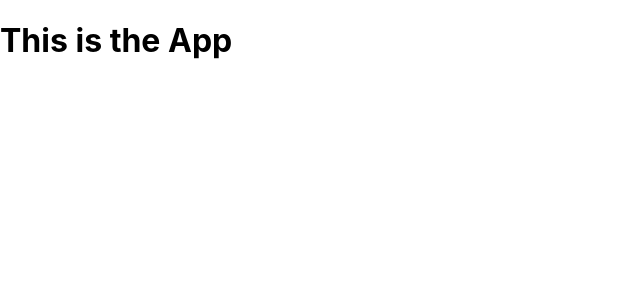
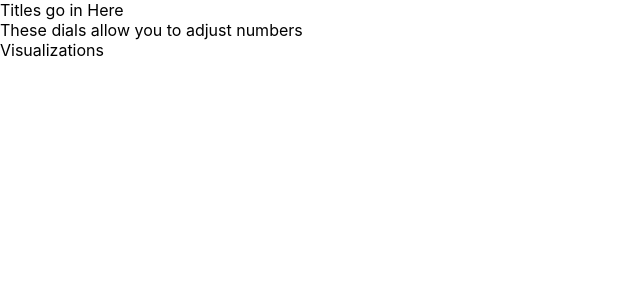
Before and after one commit to 256-io/dashboard, a React (Create React App) app: page / in a window 1280 px wide. Shown: the top 300 px of the page, without its empty margins (0-640 px from the left). Built offline with nearby package versions, Linux system fonts and the light colour scheme.

Commit message:
Initial layout skeleton

```diff
--- /dev/null
+++ b/src/App/dials/index.tsx
@@ -0,0 +1,11 @@
+import React from 'react';
+
+const Dials = () => {
+  return (
+    <div>
+      These dials allow you to adjust numbers
+    </div>
+  );
+};
+
+export default Dials;
--- a/src/App/index.tsx
+++ b/src/App/index.tsx
@@ -1,6 +1,15 @@
-import React from 'react';
+import React, { Fragment } from 'react';
+import Titles from './titles';
+import Dials from './dials';
+import Visualizations from './visualizations';
 
 const App = () => {
-  return <h1>This is the App</h1>;
+  return (
+    <Fragment>
+      <Titles/>
+      <Dials/>
+      <Visualizations/>
+    </Fragment>
+  );
 };
 export default App;
--- /dev/null
+++ b/src/App/titles/index.tsx
@@ -0,0 +1,11 @@
+import React from 'react';
+
+const Home = () => {
+  return (
+    <div>
+      Titles go in Here
+    </div>
+  );
+};
+
+export default Home;
--- /dev/null
+++ b/src/App/visualizations/index.tsx
@@ -0,0 +1,11 @@
+import React from 'react';
+
+const Visualizations = () => {
+  return (
+    <div>
+        Visualizations
+    </div>
+  );
+};
+
+export default Visualizations;
```
Also changed, not shown: src/App/dials/test.tsx (added, +13 -0 lines), src/App/test.tsx (+15 -3 lines), src/App/titles/test.tsx (added, +13 -0 lines), src/App/visualizations/test.tsx (added, +13 -0 lines).
